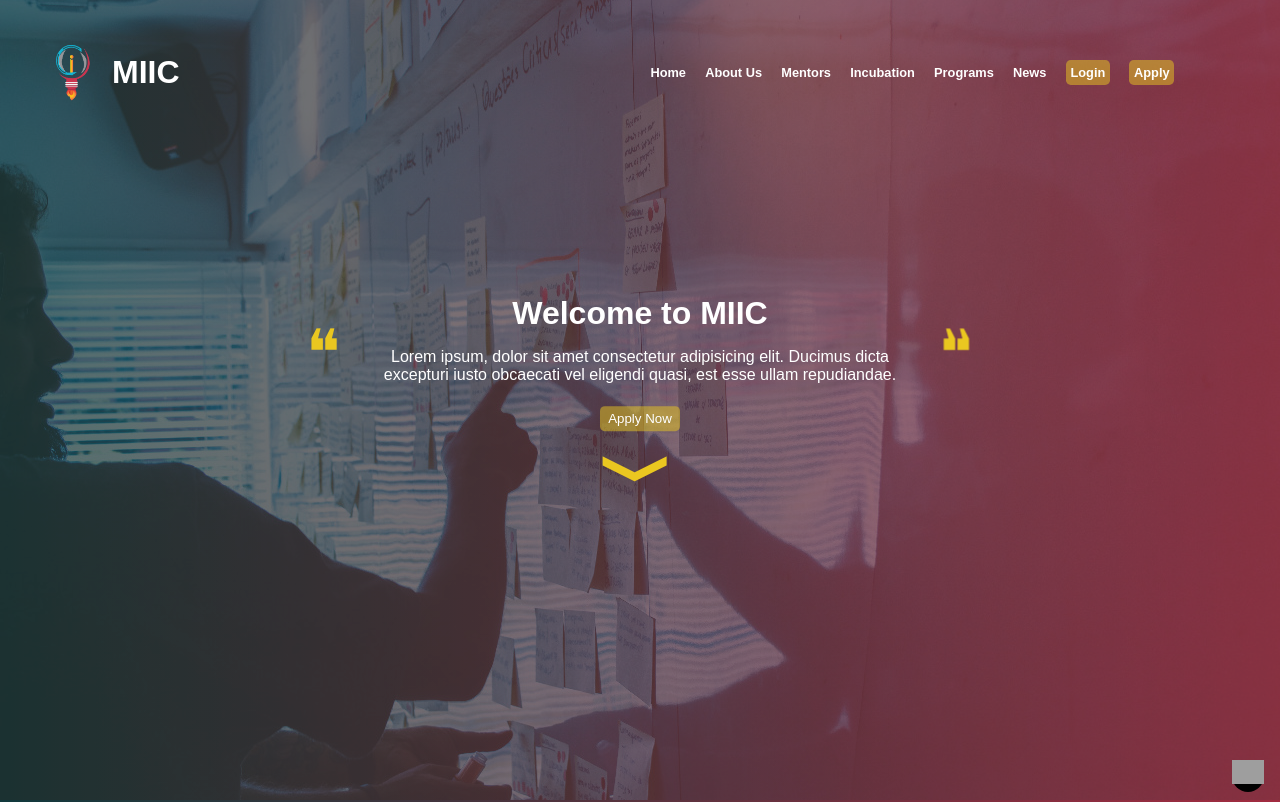
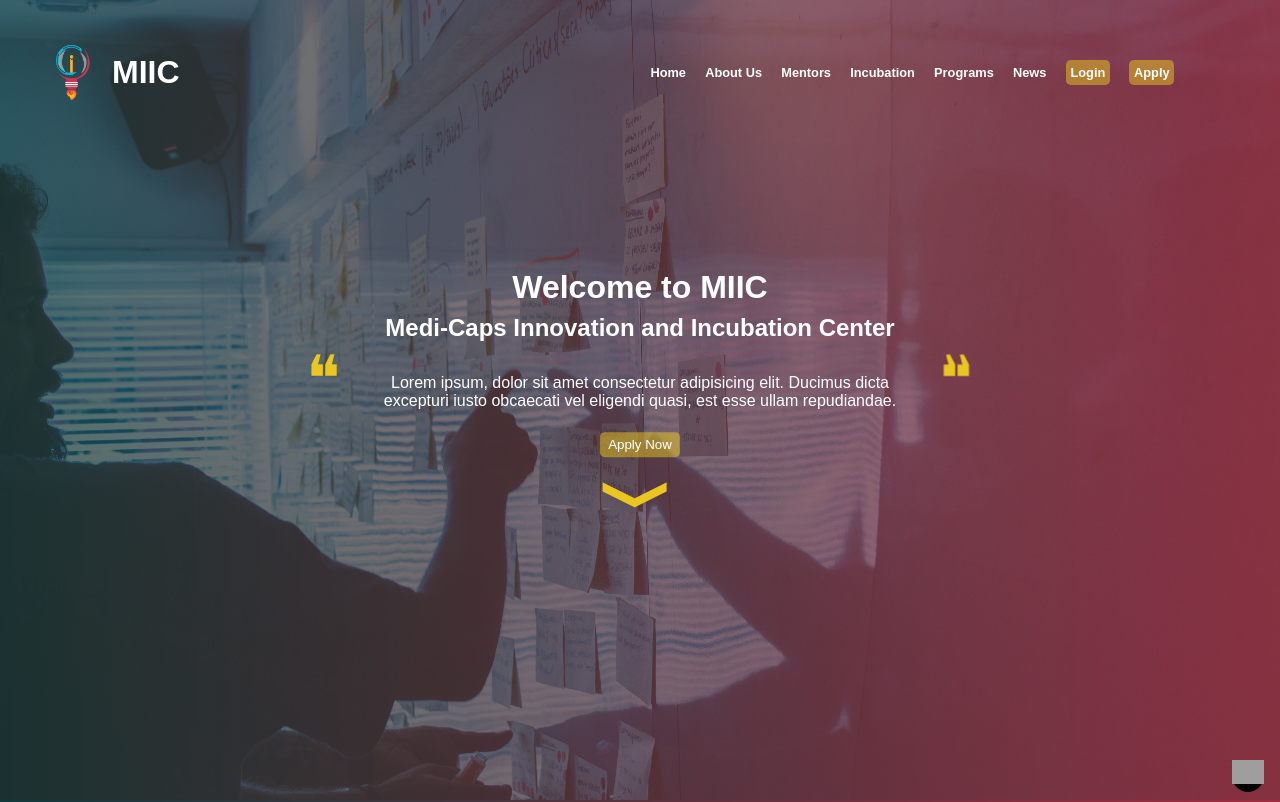
Before and after one commit to vilay1702/miic, a React (Create React App) app: page /#/ in a window 1280 px wide. Shown: the top 802 px of the page. Built offline with nearby package versions, Linux system fonts and the light colour scheme; grey boxes are pictures that could not be loaded.

Commit message:
updated full name in Home page

```diff
--- a/src/css/index.scss
+++ b/src/css/index.scss
@@ -99,10 +99,13 @@ a {
       font-size: 2rem;
       font-weight: 800;
     }
+    > h2 {
+      margin-top: 0.5rem;
+    }
     > p {
       font-weight: lighter;
       max-width: 700px;
-      margin-top: 1rem;
+      margin-top: 2rem;
       // margin-bottom: 1rem;
       display: flex;
     }
--- a/src/pages/Home.js
+++ b/src/pages/Home.js
@@ -77,6 +77,7 @@ const Home = () => {
         <img src={background} alt="background" />
         <div>
           <h1>Welcome to MIIC</h1>
+          <h2>Medi-Caps Innovation and Incubation Center</h2>
           <p>
             Lorem ipsum, dolor sit amet consectetur adipisicing elit. Ducimus
             dicta excepturi iusto obcaecati vel eligendi quasi, est esse ullam
```
